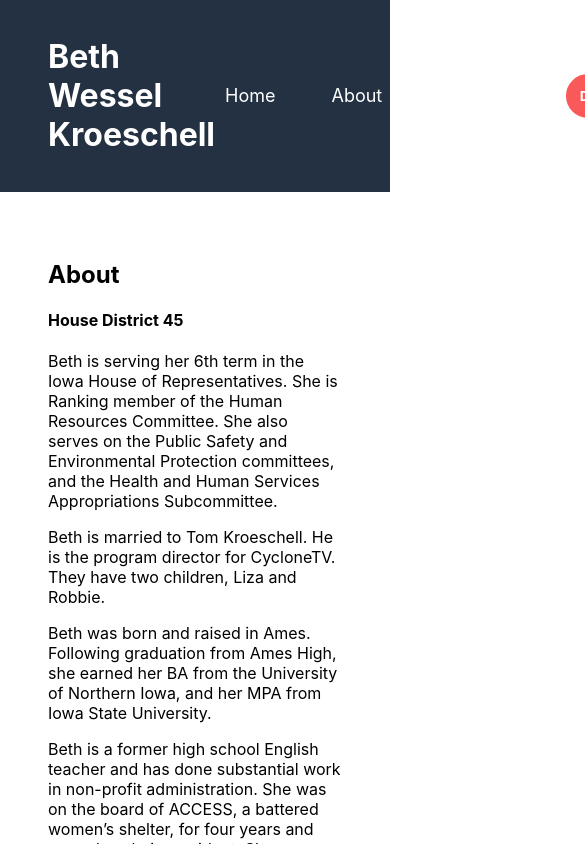
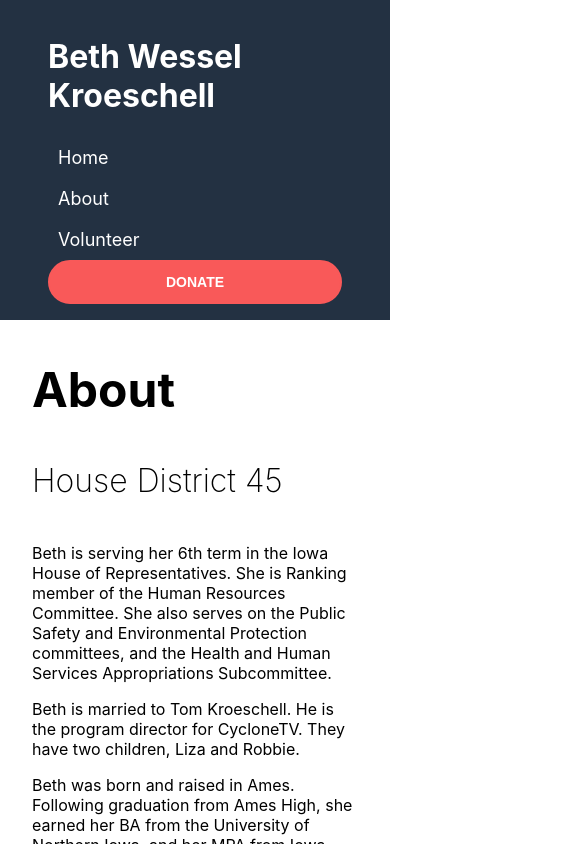
Before and after one commit to JamesODonoghue/wessel-website, a React (Create React App) app: page /about in a window 390 px wide. Shown: the top 844 px of the page, 585 px wide, since content can reach past the window. Built offline with nearby package versions, Linux system fonts and the light colour scheme.

Commit message:
updated site for responsiveness, added some media queries

```diff
--- a/src/App.css
+++ b/src/App.css
@@ -10,21 +10,21 @@
     --tertiary-color: #fafafa;
 }
 
-.App-header {
-    background-color: #282c34;
-    min-height: 100vh;
-    display: flex;
-    flex-direction: column;
-    align-items: center;
-    justify-content: center;
-    font-size: calc(10px + 2vmin);
-    color: white;
+main,
+header,
+section,
+footer {
+    margin: 0;
+}
+
+section {
+    margin: 2em;
 }
 
 .header,
 .navbar {
     display: flex;
-    align-items: center;
+    flex-direction: column;
 }
 
 .main-content {
@@ -33,12 +33,12 @@
     padding: 3em;
 }
 
-.h2 {
+h2 {
     font-size: 3rem;
-    font-weight: 900;
+    font-weight: 700;
 }
 
-.h4 {
+h4 {
     font-size: 2rem;
     font-weight: 200;
 }
@@ -148,3 +148,20 @@
         transform: rotate(360deg);
     }
 }
+
+@media (min-width: 400px) {
+    .navbar {
+        flex-direction: row;
+        align-items: center;
+    }
+
+    .header {
+        flex-direction: row;
+        flex-wrap: wrap;
+    }
+
+    section {
+        max-width: 800px;
+        margin: auto;
+    }
+}
--- a/src/App.js
+++ b/src/App.js
@@ -1,5 +1,4 @@
 import React from 'react';
-import logo from './logo.svg';
 import './App.css';
 import { BrowserRouter as Router, Route } from "react-router-dom"
 import Header from './components/Header';
@@ -11,11 +10,11 @@ function App() {
 	return (
 		<Router>
 			<Header/>
-			<div className="main-content">
+			<main>
 				<Route path='/' exact component={About} />
 				<Route path='/about' component={About} />
 				<Route path='/volunteer' component={Volunteer} />
-			</div>
+			</main>
 		</Router>
 	)
 }
--- a/src/components/Volunteer.js
+++ b/src/components/Volunteer.js
@@ -22,6 +22,7 @@ export default class VolunteerForm extends React.Component {
     }
     render() {
         return (
+            <section>
                 <form className="volunteer-form" onSubmit={this.handleSubmit}>
                     <div className="volunteer-form__header">
                         <h2>Volunteer Signup</h2>
@@ -46,6 +47,7 @@ export default class VolunteerForm extends React.Component {
                         <button type="submit"> Send </button>
                     </div>
                 </form>
+            </section>
         )
     }
 }
```
Lines whose indentation alone changed are shown as unchanged.
